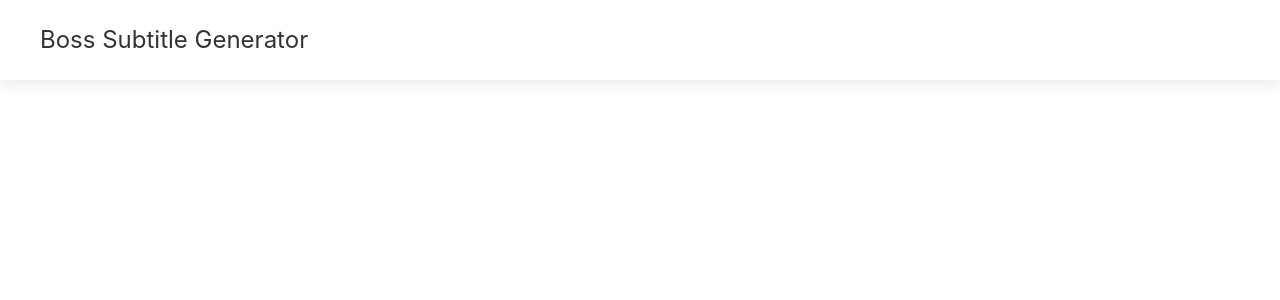
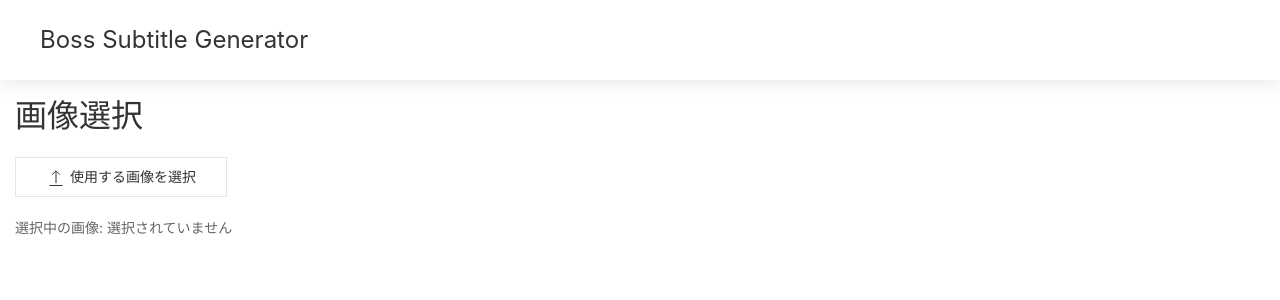
Before and after one commit to croagunk/FFXIV-Boss-Subtitle-Generator, a Vue app: page / in a window 1280 px wide. Shown: the top 300 px of the page. Built offline with nearby package versions, Linux system fonts and the light colour scheme.

Commit message:
Add component SelectImage

```diff
--- a/src/components/MainComponent.vue
+++ b/src/components/MainComponent.vue
@@ -1,10 +1,17 @@
 <template>
-  <main></main>
+  <main>
+    <SelectImage />
+  </main>
 </template>
 
 <script>
+import SelectImage from "@/components/MainComponent/SelectImage.vue";
+
 export default {
   name: "MainComponent",
+  components: {
+    SelectImage,
+  },
 };
 </script>
 
--- /dev/null
+++ b/src/components/MainComponent/SelectImage.vue
@@ -0,0 +1,36 @@
+<template>
+  <section id="s-select-image" class="uk-section uk-padding-small">
+    <h2 class="uk-h2">画像選択</h2>
+    <div class="uk-form-custom">
+      <input type="file" accept="image/png, image/jpeg" @change="fileSelected" />
+      <button class="uk-button uk-button-default" type="button" tabindex="-1">
+        <span uk-icon="icon: upload"></span>
+        使用する画像を選択
+      </button>
+    </div>
+    <p class="uk-text-small">選択中の画像: {{ file === null ? "選択されていません" : file }}</p>
+  </section>
+</template>
+
+<script>
+export default {
+  computed: {
+    file() {
+      return this.$store.state.file;
+    },
+  },
+  methods: {
+    fileSelected(e) {
+      e.preventDefault();
+
+      const files = e.target.files;
+      if (files.length == 0) {
+        return;
+      }
+      this.$store.commit("setFile", files[0].name);
+    },
+  },
+};
+</script>
+
+<style></style>
--- a/src/store/index.js
+++ b/src/store/index.js
@@ -1,14 +1,15 @@
-import { createStore } from 'vuex'
+import { createStore } from "vuex";
 
 export default createStore({
   state: {
+    file: null,
   },
-  getters: {
+  getters: {},
+  mutations: {
+    setFile: (state, file) => {
+      state.file = file;
+    },
   },
-  mutations: {
-  },
-  actions: {
-  },
-  modules: {
-  }
-})
+  actions: {},
+  modules: {},
+});
```
